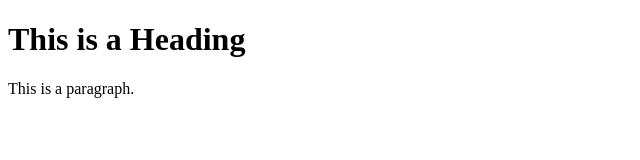
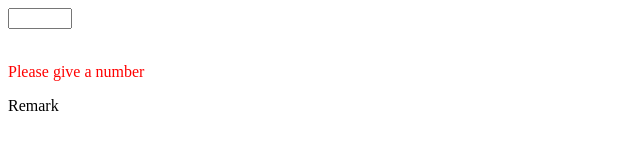
Before and after one commit to sayan-karmakar1997/StylingWithJavaScript, a plain HTML site: page index.html in a window 1280 px wide. Shown: the whole page, without its empty margins (0-640 px from the left). Drawn offline with Linux system fonts and the light colour scheme.

Commit message:
Update index.html

```diff
--- a/index.html
+++ b/index.html
@@ -5,8 +5,66 @@
 </head>
 <body>
 
-<h1>This is a Heading</h1>
-<p>This is a paragraph.</p>
+<input id="myInput" type="number" oninput="onInputChange()" min="0" max="100"></input>
+<br>
+<br>
+<p id="grade" style="color:red">Please give a number</p>
+<p id="Remark">Remark</p>
+<script>
+function onInputChange(){
+	var grade = "Unknown"
+	var color = "black"
+	var Remark_text = "Remark"
+	var value = document.getElementById("myInput").value
+	if(value == ""){
+		grade = "Please give a number"
+		color = "red"
+		Remark_text = "Remark"
+	}
+	else{
+		var n = parseInt(value)
+		if(n>=0&&n<=25){
+			grade = "D"
+			color = "red"
+			Remark_text = "Fail"
+
+		}
+		else if(n>=26&&n<=35){
+			grade = "C"
+			color = "orange"
+			Remark_text = "2nd Divition"
+		}
+		else if(n>=36&&n<=50){
+			grade = "B"
+			color = "yellow"
+			Remark_text  = "upper 2nd Divition"
+		}
+		else if(n>=51&&n<=70){
+			grade = "A"
+			color = "blue"
+			Remark_text = "1st Divition"
+		}
+		else if(n>=71&&n<=100){
+			grade = "A+"
+			color = "green"
+			Remark_text = "Star"
+		}
+		else{
+			grade = "Out Of Range"
+			color = "red"
+			Remark_text = "Out Of Range"
+		}
+	}
+
+	var element = document.getElementById("grade")
+	element.innerHTML = grade
+	element.style.color = color
+	var Remark = document.getElementById("Remark")
+	Remark.style.color = color
+	Remark.innerHTML = Remark_text
+}
+</script>
+
 
 </body>
 </html>
```
